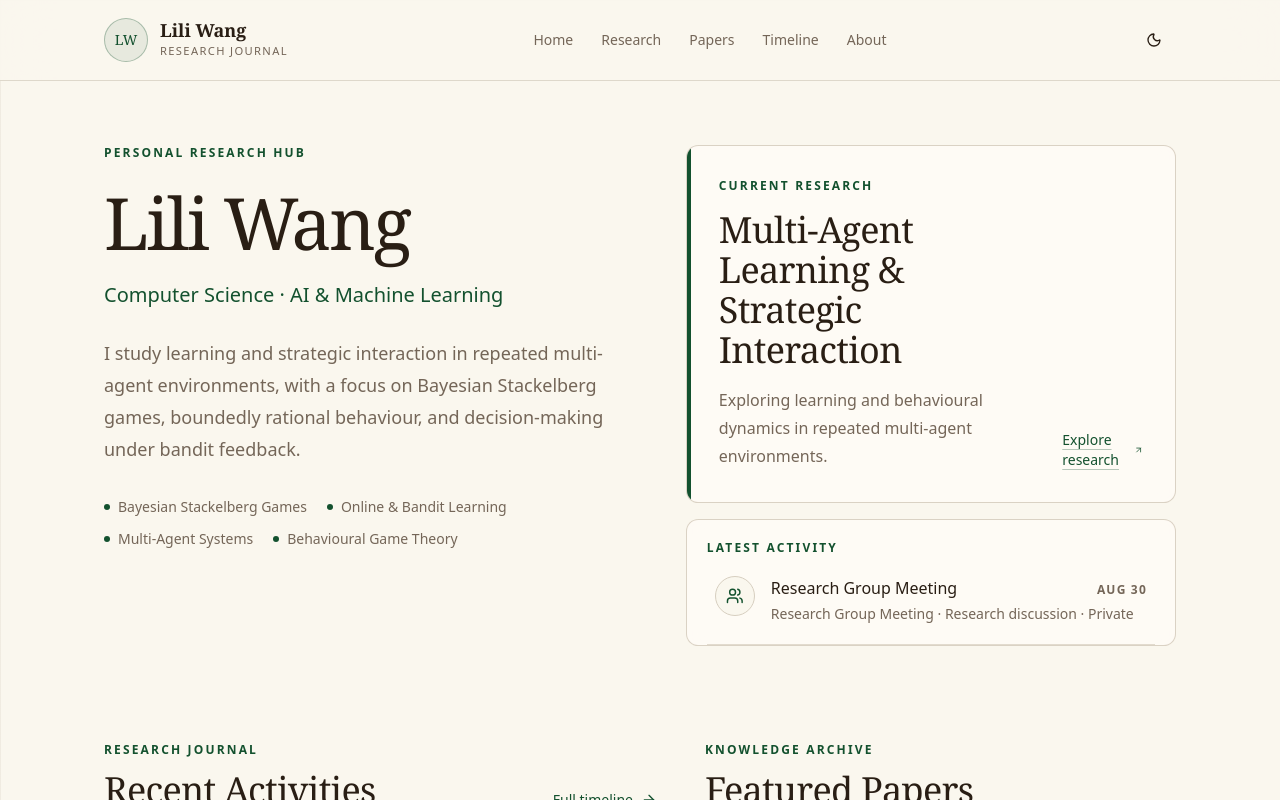
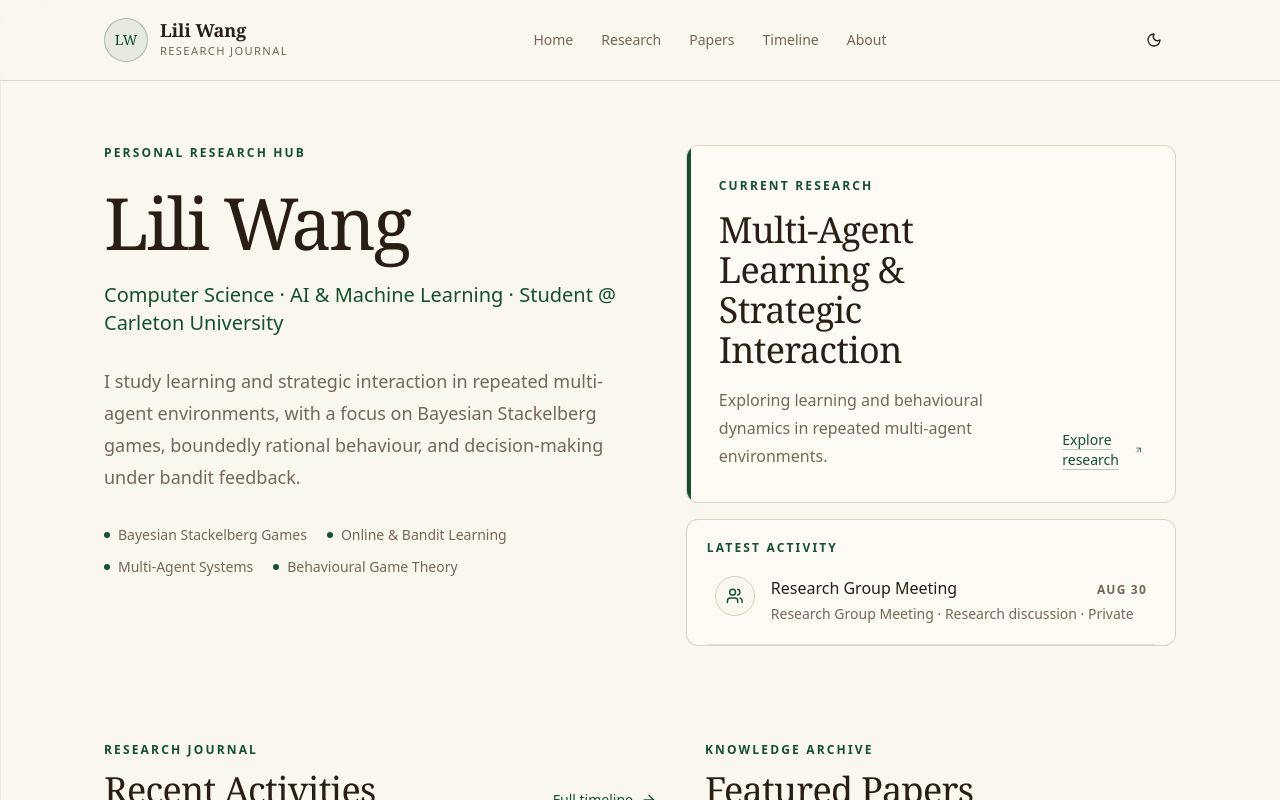
Before and after one commit to SouthwestLili/personal-research-hub, a Next.js app: page / in a window 1280 px wide. Shown: the top 800 px of the page. Built offline with nearby package versions, Linux system fonts and the light colour scheme.

Commit message:
site updated

```diff
--- a/content/site.ts
+++ b/content/site.ts
@@ -1,6 +1,6 @@
 export const siteProfile = {
   name: 'Lili Wang',
-  descriptor: 'Computer Science · AI & Machine Learning',
+  descriptor: 'Computer Science · AI & Machine Learning · Student @ Carleton University',
   introduction:
     'I study learning and strategic interaction in repeated multi-agent environments, with a focus on Bayesian Stackelberg games, boundedly rational behaviour, and decision-making under bandit feedback.',
   currentFocus:
```
